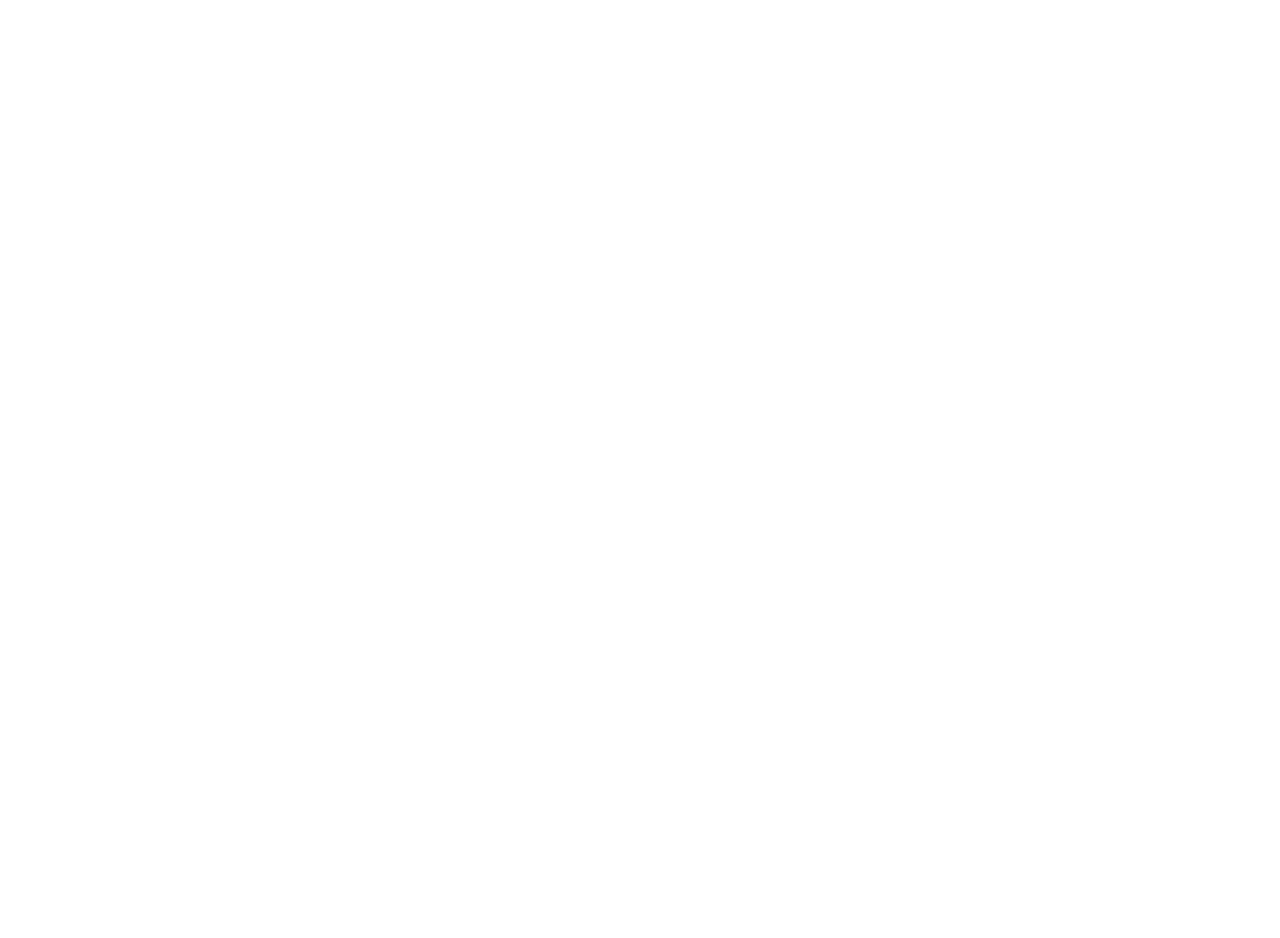
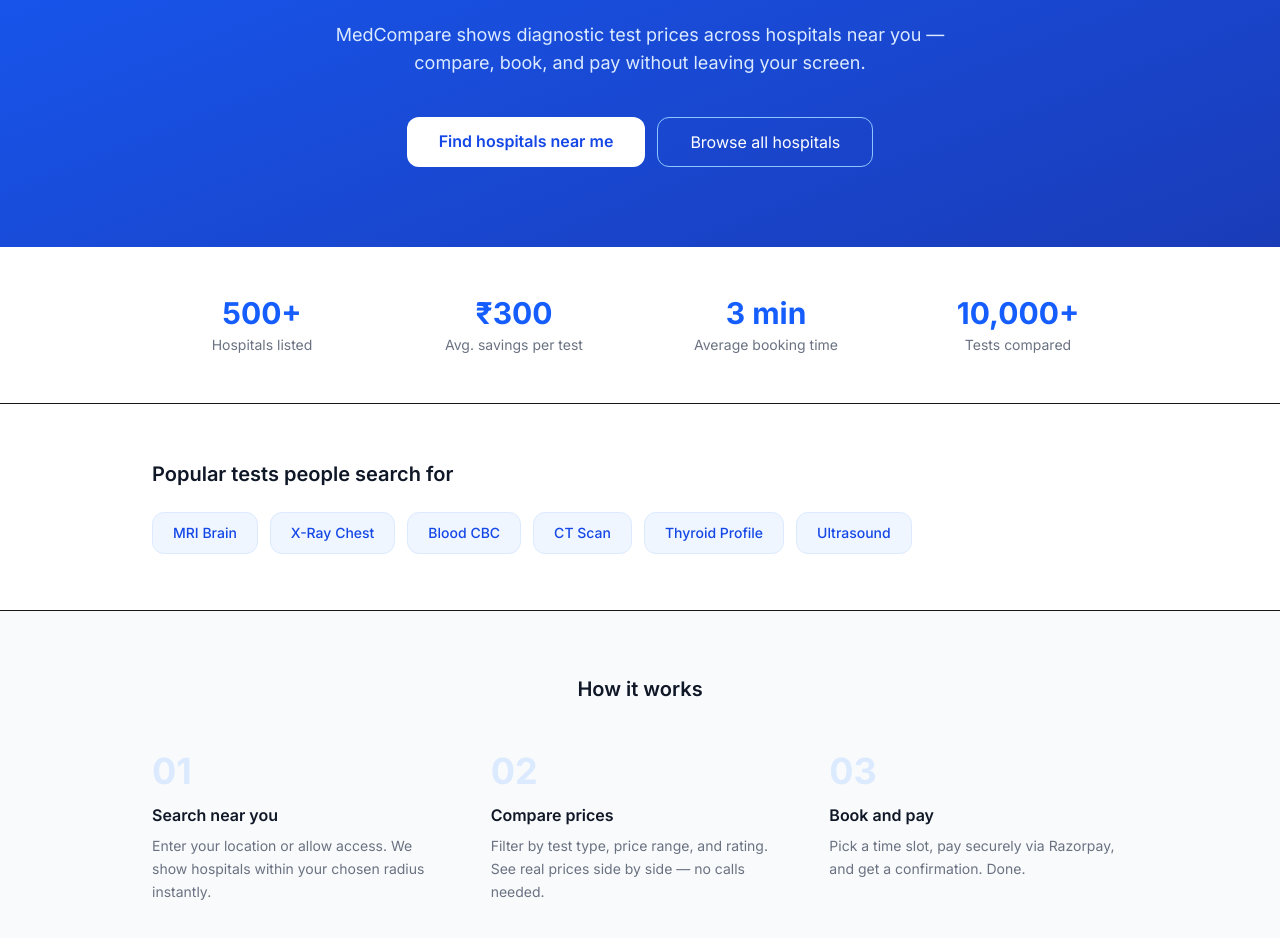
Before and after one commit to velika21/MedCompare, a Next.js app in the folder client/: page / in a window 1280 px wide. Shown: the part 308-1246 px from the top of the page. Before the commit the page ends 857 px from the top, so only its background shows below. Built offline with nearby package versions, Linux system fonts and the light colour scheme.

Commit message:
made homepage features

```diff
--- a/client/app/page.tsx
+++ b/client/app/page.tsx
@@ -1,10 +1,171 @@
+import Link from 'next/link'
+
+const stats = [
+  { value: '500+', label: 'Hospitals listed' },
+  { value: '₹300', label: 'Avg. savings per test' },
+  { value: '3 min', label: 'Average booking time' },
+  { value: '10,000+', label: 'Tests compared' },
+]
+
+const steps = [
+  {
+    number: '01',
+    title: 'Search near you',
+    desc: 'Enter your location or allow access. We show hospitals within your chosen radius instantly.',
+  },
+  {
+    number: '02',
+    title: 'Compare prices',
+    desc: 'Filter by test type, price range, and rating. See real prices side by side — no calls needed.',
+  },
+  {
+    number: '03',
+    title: 'Book and pay',
+    desc: 'Pick a time slot, pay securely via Razorpay, and get a confirmation. Done.',
+  },
+]
+
+const tests = ['MRI Brain', 'X-Ray Chest', 'Blood CBC', 'CT Scan', 'Thyroid Profile', 'Ultrasound']
+
 export default function Home() {
   return (
-    <main className="min-h-screen p-8">
-      <h1 className="text-3xl font-bold">MedCompare</h1>
-      <p className="text-gray-500 mt-2">
-        Compare medical test prices near you
-      </p>
-    </main>
+    <div className="min-h-screen bg-white">
+
+      {/* Hero */}
+      <section className="bg-gradient-to-br from-blue-600 to-blue-800 text-white">
+        <div className="max-w-5xl mx-auto px-6 py-20 text-center">
+          <span className="inline-block text-xs font-semibold tracking-widest uppercase bg-blue-500 bg-opacity-40 px-4 py-1.5 rounded-full mb-6">
+            Price transparency in healthcare
+          </span>
+          <h1 className="text-4xl md:text-5xl font-bold leading-tight mb-5">
+            Stop calling 10 hospitals.<br />
+            Find the cheapest MRI in 30 seconds.
+          </h1>
+          <p className="text-blue-100 text-lg max-w-2xl mx-auto mb-10">
+            MedCompare shows diagnostic test prices across hospitals near you —
+            compare, book, and pay without leaving your screen.
+          </p>
+          <div className="flex flex-col sm:flex-row gap-3 justify-center">
+            <Link href="/search"
+              className="bg-white text-blue-700 font-semibold px-8 py-3 rounded-xl hover:bg-blue-50 transition-colors">
+              Find hospitals near me
+            </Link>
+            <Link href="/hospitals"
+              className="border border-blue-300 text-white px-8 py-3 rounded-xl hover:bg-blue-700 transition-colors">
+              Browse all hospitals
+            </Link>
+          </div>
+        </div>
+      </section>
+
+      {/* Stats */}
+      <section className="border-b">
+        <div className="max-w-5xl mx-auto px-6 py-12 grid grid-cols-2 md:grid-cols-4 gap-8 text-center">
+          {stats.map((s) => (
+            <div key={s.label}>
+              <div className="text-3xl font-bold text-blue-600">{s.value}</div>
+              <div className="text-sm text-gray-500 mt-1">{s.label}</div>
+            </div>
+          ))}
+        </div>
+      </section>
+
+      {/* Popular tests */}
+      <section className="max-w-5xl mx-auto px-6 py-14">
+        <h2 className="text-xl font-semibold text-gray-900 mb-6">
+          Popular tests people search for
+        </h2>
+        <div className="flex flex-wrap gap-3">
+          {tests.map((test) => (
+            <Link
+              key={test}
+              href={`/search?testName=${encodeURIComponent(test)}`}
+              className="bg-blue-50 text-blue-700 px-5 py-2.5 rounded-xl text-sm font-medium hover:bg-blue-100 transition-colors border border-blue-100">
+              {test}
+            </Link>
+          ))}
+        </div>
+      </section>
+
+      {/* How it works */}
+      <section className="bg-gray-50 border-y">
+        <div className="max-w-5xl mx-auto px-6 py-16">
+          <h2 className="text-xl font-semibold text-gray-900 mb-12 text-center">
+            How it works
+          </h2>
+          <div className="grid md:grid-cols-3 gap-10">
+            {steps.map((step) => (
+              <div key={step.number}>
+                <div className="text-4xl font-bold text-blue-100 mb-3">
+                  {step.number}
+                </div>
+                <h3 className="font-semibold text-gray-900 mb-2">{step.title}</h3>
+                <p className="text-sm text-gray-500 leading-relaxed">{step.desc}</p>
+              </div>
+            ))}
+          </div>
+        </div>
+      </section>
+
+      {/* Why MedCompare */}
+      <section className="max-w-5xl mx-auto px-6 py-16">
+        <h2 className="text-xl font-semibold text-gray-900 mb-8 text-center">
+          Why use MedCompare?
+        </h2>
+        <div className="grid md:grid-cols-2 gap-6">
+          {[
+            {
+              title: 'Real prices, not estimates',
+              desc: 'Hospitals list their actual test prices. No hidden charges, no "call for pricing."',
+            },
+            {
+              title: 'Sorted by distance',
+              desc: 'See hospitals closest to you first. Adjust the radius to find the best price vs. distance trade-off.',
+            },
+            {
+              title: 'Verified reviews',
+              desc: 'Only patients who completed a booking can leave a review. No fake ratings.',
+            },
+            {
+              title: 'Secure payments',
+              desc: 'Pay via Razorpay with signature-verified transactions. Your money is safe.',
+            },
+          ].map((item) => (
+            <div key={item.title}
+              className="bg-white border rounded-xl p-6 hover:shadow-sm transition-shadow">
+              <h3 className="font-semibold text-gray-900 mb-2">{item.title}</h3>
+              <p className="text-sm text-gray-500 leading-relaxed">{item.desc}</p>
+            </div>
+          ))}
+        </div>
+      </section>
+
+      {/* CTA */}
+      <section className="bg-blue-600 text-white">
+        <div className="max-w-5xl mx-auto px-6 py-16 text-center">
+          <h2 className="text-2xl font-bold mb-3">
+            Ready to find the best price for your test?
+          </h2>
+          <p className="text-blue-100 mb-8 text-sm">
+            Search hospitals near you — it takes under a minute.
+          </p>
+          <Link href="/search"
+            className="bg-white text-blue-700 font-semibold px-8 py-3 rounded-xl hover:bg-blue-50 transition-colors inline-block">
+            Search now — it's free
+          </Link>
+        </div>
+      </section>
+
+      {/* Footer */}
+      <footer className="border-t py-8 text-center text-xs text-gray-400">
+        <p>MedCompare — built with Next.js, MongoDB, and Razorpay</p>
+        <p className="mt-1">
+          <Link href="/hospitals" className="hover:text-gray-600 mr-4">Hospitals</Link>
+          <Link href="/search" className="hover:text-gray-600 mr-4">Search</Link>
+          <Link href="/auth/login" className="hover:text-gray-600">Login</Link>
+        </p>
+      </footer>
+
+    </div>
   )
 }
```
